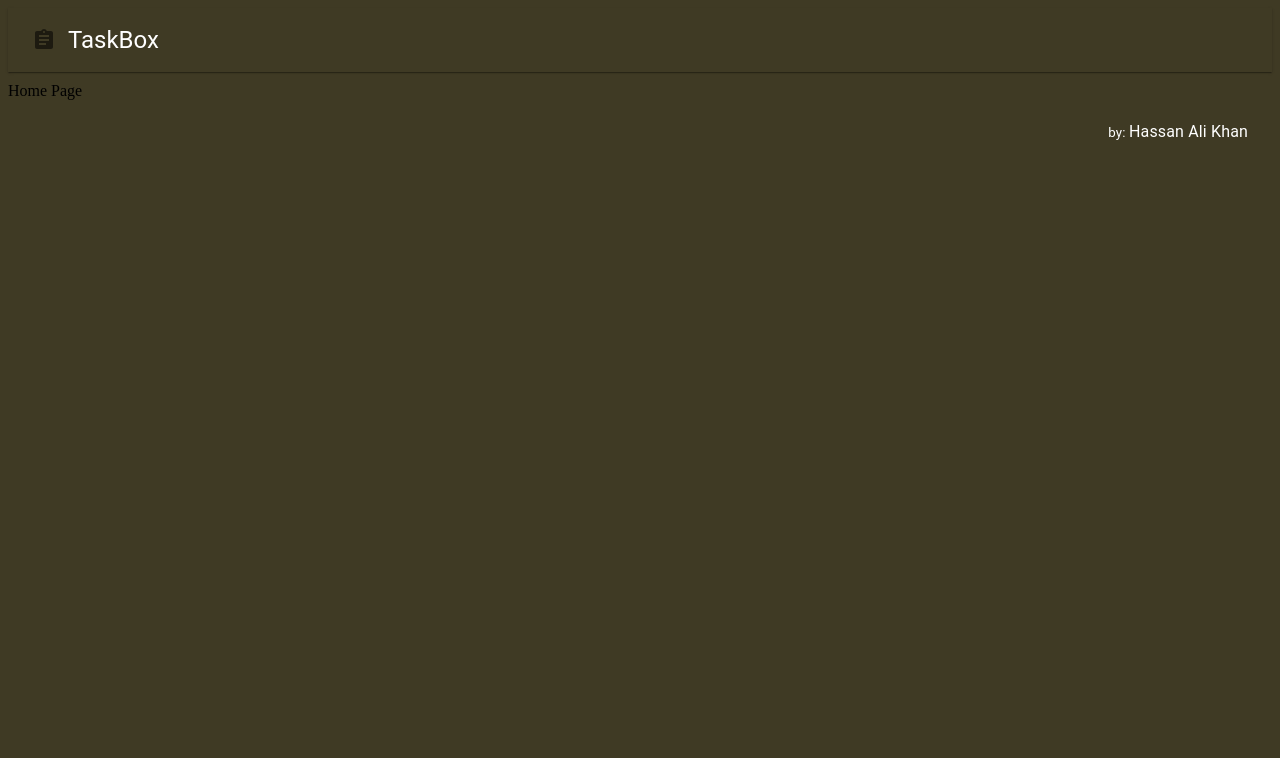
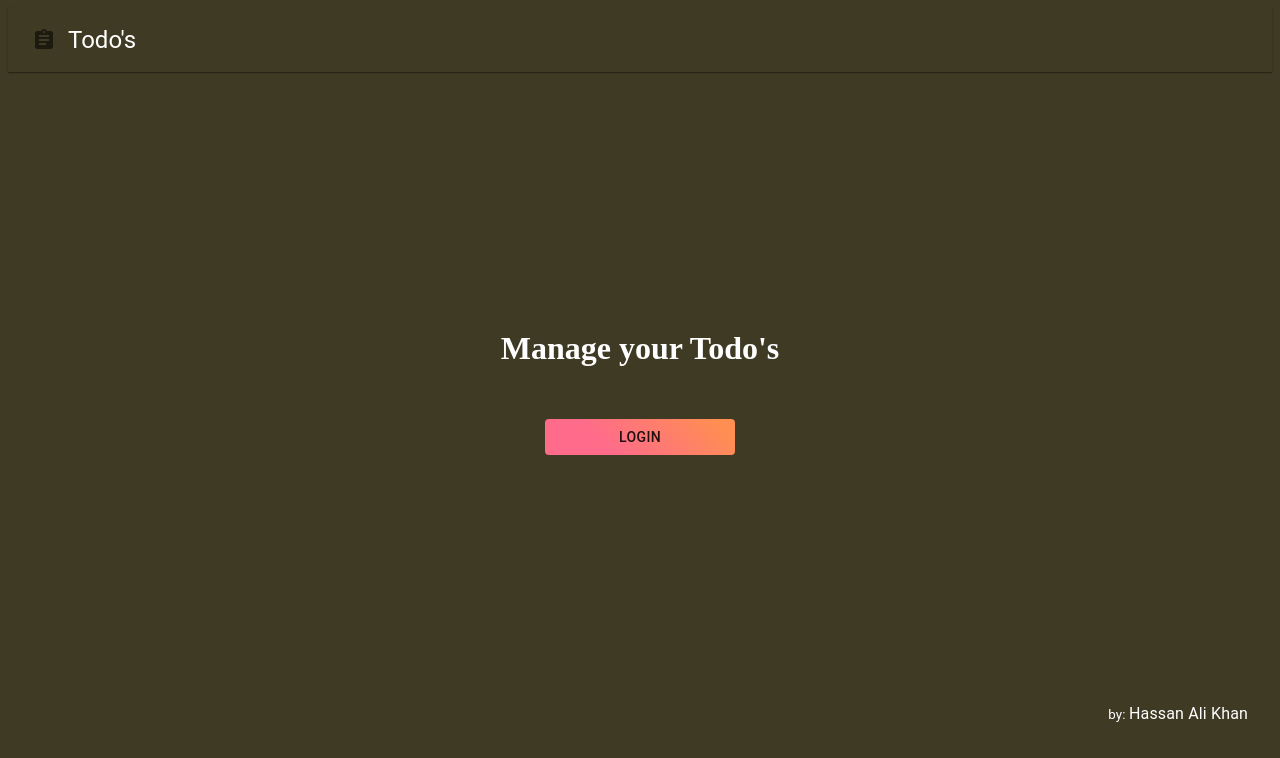
Before and after one commit to hassan-ak/todo-app, a Gatsby site: page / in a window 1280 px wide. Built offline with nearby package versions, Linux system fonts and the light colour scheme; Gatsby itself is replaced by a stand-in of ours.

Commit message:
Step06- Add content to the landing page
1:- created
	a:- src/components/landing/
		i:- Landing.tsx for defining content to be used on landing page
		ii:- landing.css for defining styling for landing page content
b:- updated
	i:- src/pages/index.tsx to add landing page content in the app

```diff
--- a/src/components/addOns/Header.tsx
+++ b/src/components/addOns/Header.tsx
@@ -20,7 +20,7 @@ const Header = () => {
           >
             <AssignmentIcon />
           </IconButton>
-          <Typography variant='h5'>TaskBox</Typography>
+          <Typography variant='h5'>Todo's</Typography>
         </Toolbar>
       </AppBar>
     </div>
--- /dev/null
+++ b/src/components/landing/Landing.tsx
@@ -0,0 +1,23 @@
+import { Button } from "@material-ui/core";
+import React from "react";
+import "./landing.css";
+
+export const Landing = () => {
+  return (
+    <div className='landingContainer'>
+      <div className='landingContent'>
+        <h1>Manage your Todo's</h1>
+      </div>
+      <div className='buttonDiv'>
+        <Button
+          className='landingButton'
+          onClick={() => {
+            alert("clicked");
+          }}
+        >
+          Login
+        </Button>
+      </div>
+    </div>
+  );
+};
--- /dev/null
+++ b/src/components/landing/landing.css
@@ -0,0 +1,22 @@
+.landingContainer {
+  height: 75vh;
+  width: 100%;
+  display: flex;
+  flex-direction: column;
+  justify-content: center;
+  align-items: center;
+}
+.landingContent {
+  color: white;
+}
+.buttonDiv {
+  display: flex;
+  justify-content: center;
+  margin-top: 30px;
+  border-radius: 20px;
+  min-width: 15%;
+}
+.landingButton {
+  background: linear-gradient(45deg, #fe6b8b 30%, #ff8e53 90%);
+  width: 100%;
+}
--- a/src/pages/index.tsx
+++ b/src/pages/index.tsx
@@ -3,6 +3,7 @@ import { Helmet } from "react-helmet";
 import Header from "../components/addOns/Header";
 import Footer from "../components/addOns/Footer";
 import Layout from "../components/addOns/Layout";
+import { Landing } from "../components/landing/Landing";
 
 export default function Home() {
   return (
@@ -11,7 +12,9 @@ export default function Home() {
         <title>Todo's | Home</title>
       </Helmet>
       <div>
-        <Layout>Home Page</Layout>
+        <Layout>
+          <Landing />
+        </Layout>
       </div>
     </div>
   );
```
